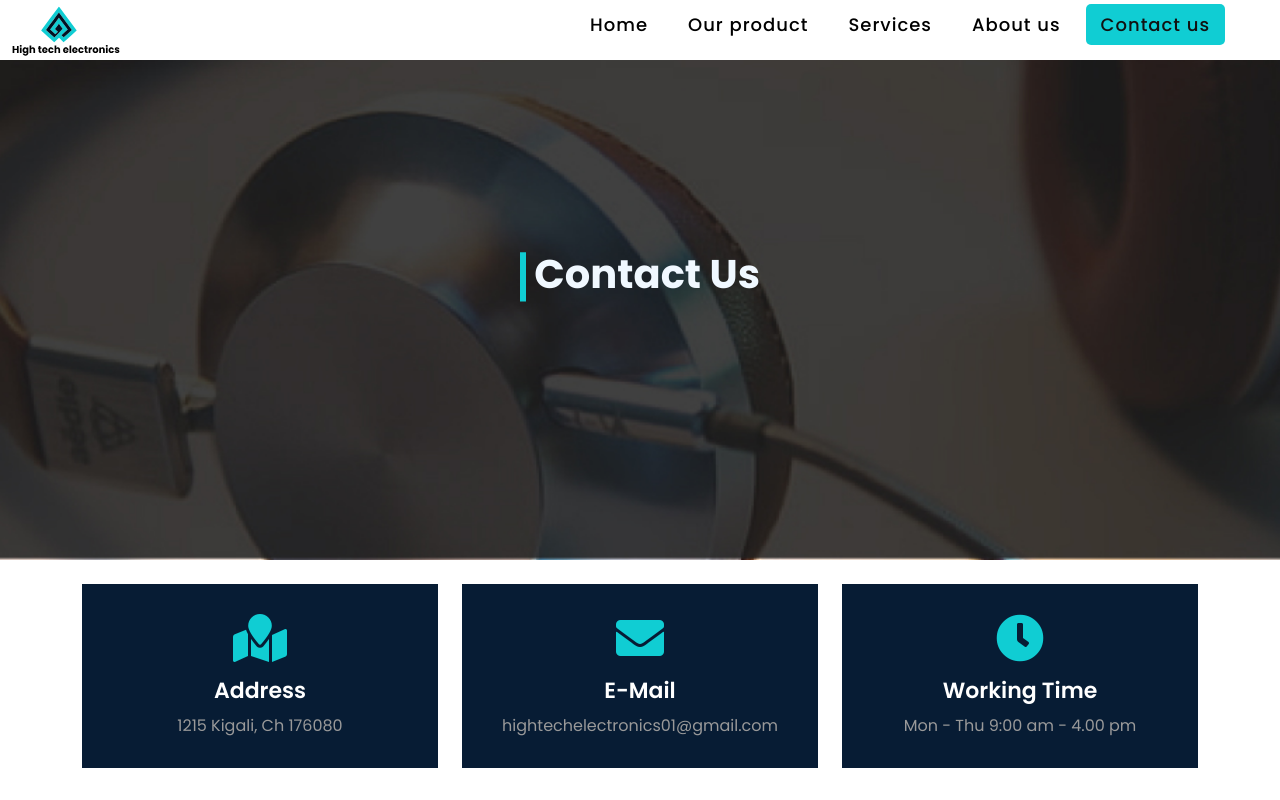
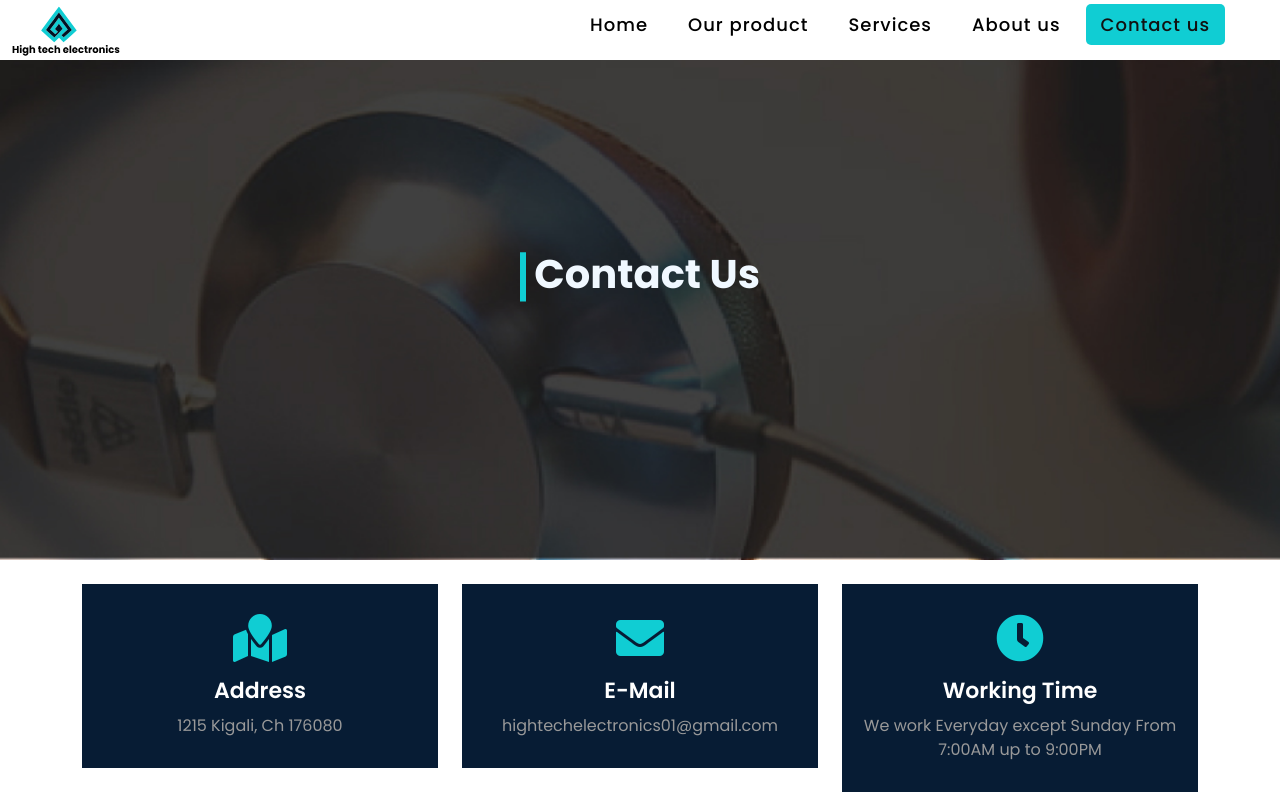
Before and after one commit to ALVINdimpos/High-tech-electronics, a React (Create React App) app: page /contact in a window 1280 px wide. Shown: the top 800 px of the page. Built offline with nearby package versions, Linux system fonts and the light colour scheme.

Commit message:
changed working time

```diff
--- a/src/ContactForm/Index.js
+++ b/src/ContactForm/Index.js
@@ -40,7 +40,8 @@ const Index = () => {
             </div>
             <div className="contact-info-text">
               <h2>working time</h2>
-              <span>Mon - Thu  9:00 am - 4.00 pm</span>
+              <span>We work Everyday except Sunday
+                    From 7:00AM up to 9:00PM</span>
             </div>
           </div>
         </div>
```
